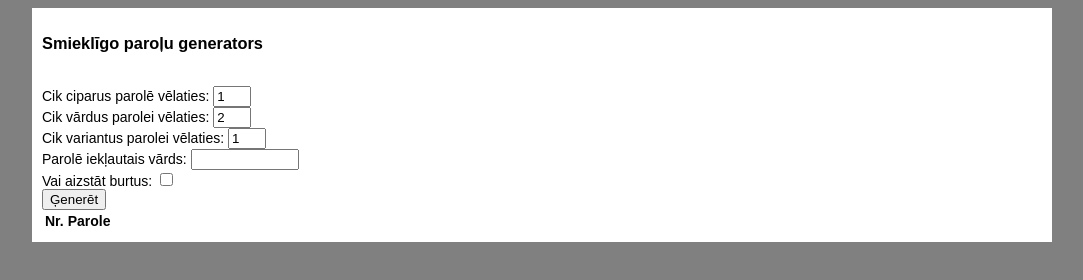
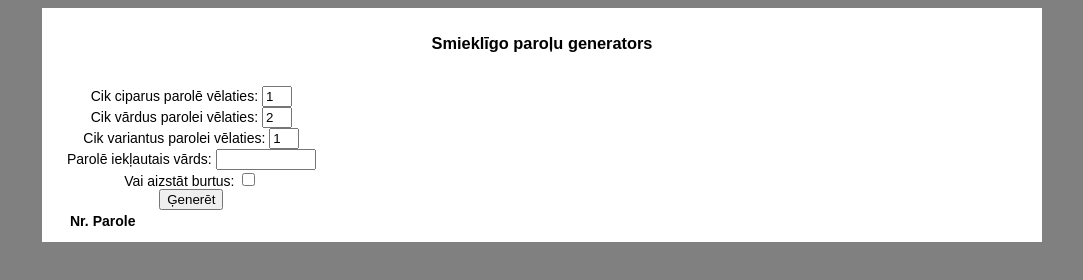
Before and after one commit to uldisgrunde/paroles, a plain HTML site: page index.html in a window 1280 px wide. Shown: the whole page, without its empty margins (98-1181 px from the left). Drawn offline with Linux system fonts and the light colour scheme.

Commit message:
Update style.css

```diff
--- a/style.css
+++ b/style.css
@@ -1,3 +1,7 @@
+* {
+    box-sizing: border-box;
+}
+
 body {
     background: grey;
     font-size: 14px;
@@ -14,22 +18,35 @@ body {
 
 .header h3 {
     display: inline-block;
+	text-align: center;
 }
+
 
 .flex {
     display: flex;
     gap: 10px;
+
+ }
+.content{
+  display: block;
+  margin-left: auto;
+  margin-right: auto;
 }
-
-.cols {
+.col {
     position: relative;
-    width: 33%;
     padding-right: 15px;
     padding-left: 15px;
 }
- input[type=number]{
+
+div{
+text-align: center;
+}
+
+
+input[type=number]{
     width:30px;
  }
+
  input[type=text]{
     width:100px;
  }
```
